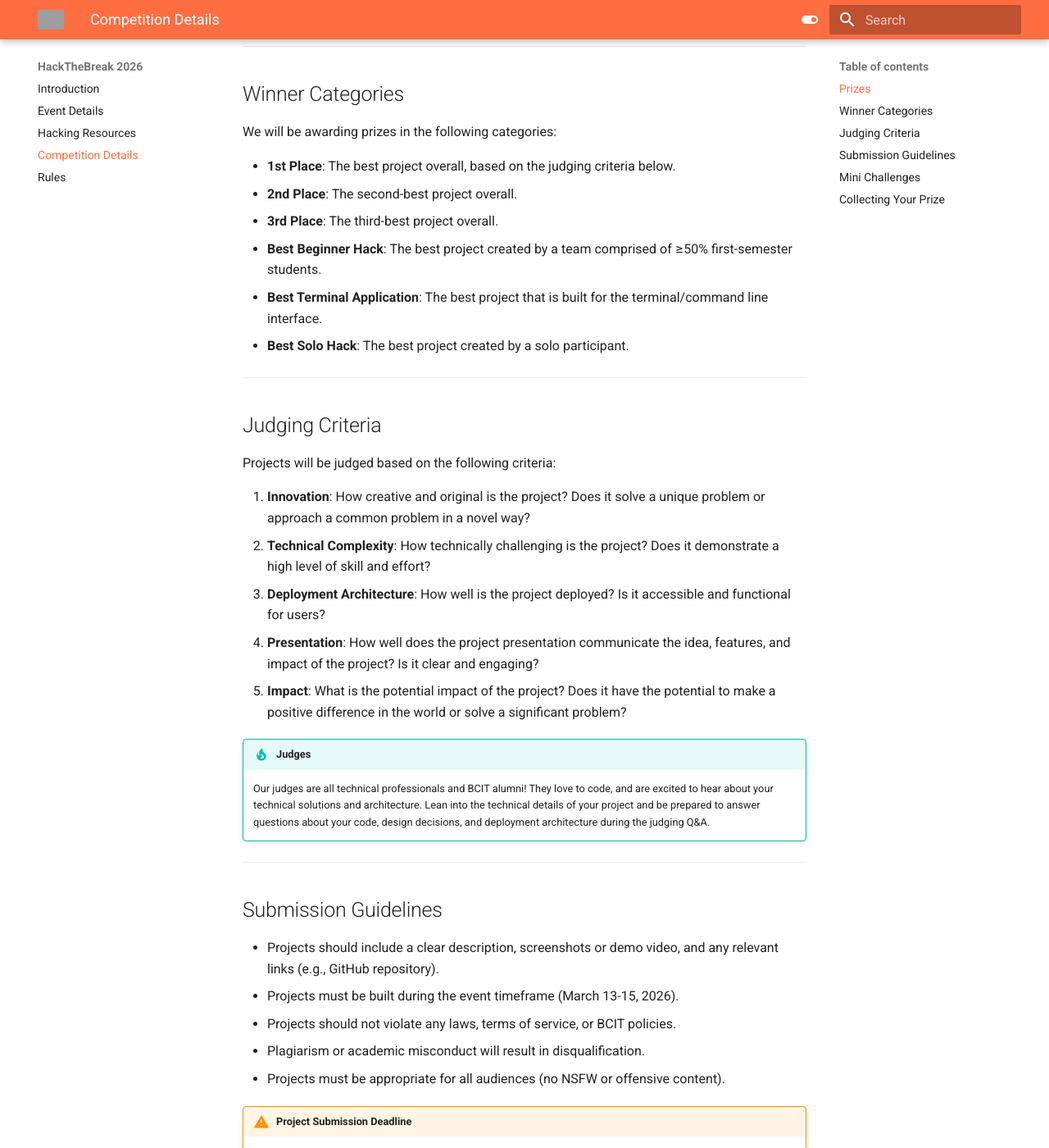
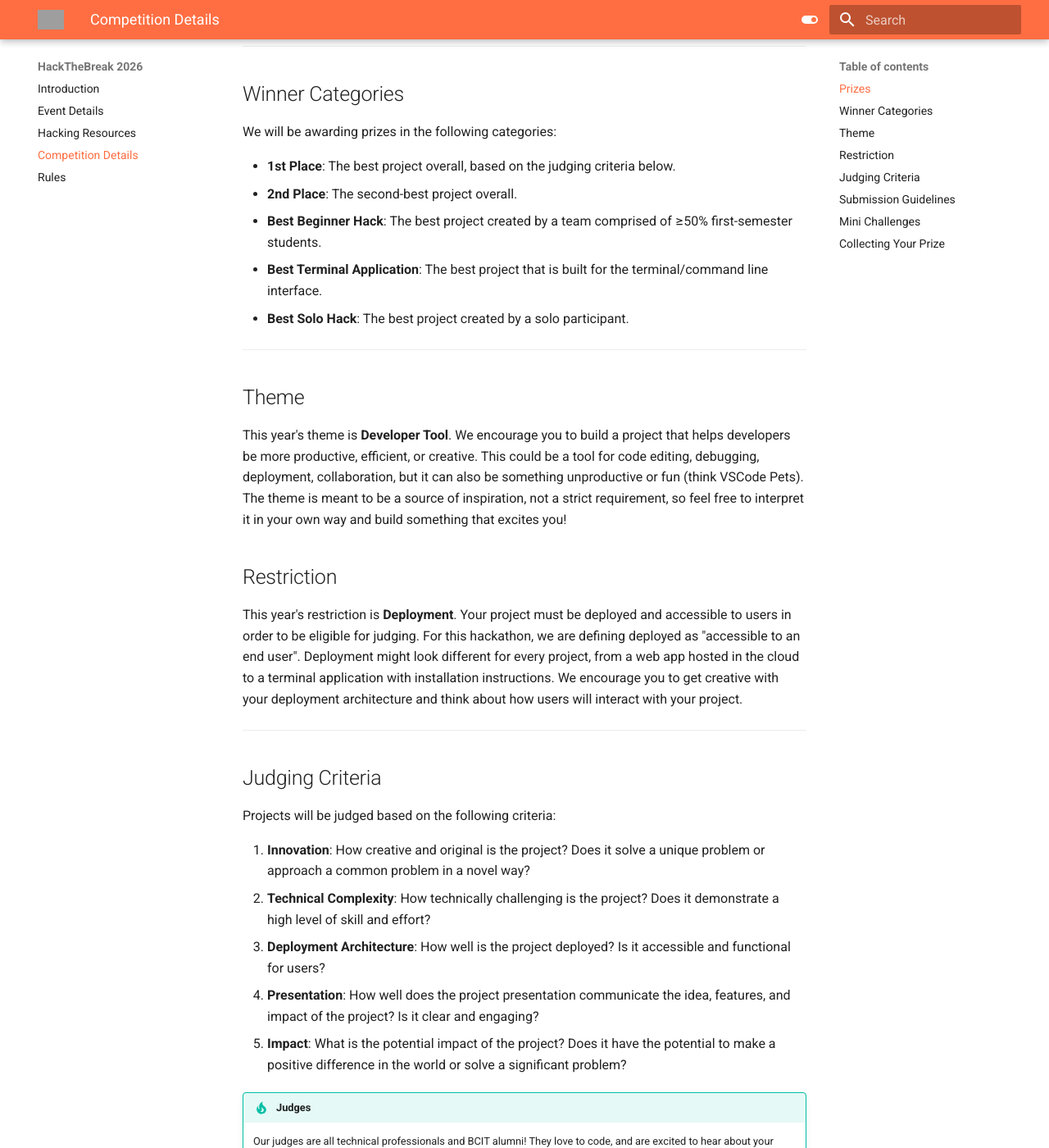
Before and after one commit to armanchinai/hackthebreak2026, an MkDocs documentation site: the page built from docs/competition-details.md, in a window 1280 px wide and 1400 px high, scrolled down 1454 px. Shown: the whole window at 82% size. Built offline with MkDocs 1.6.1 and Material for MkDocs 9.7.7, drawn with Linux system fonts in a browser that asks for light colours; grey boxes are pictures that could not be loaded.

Commit message:
Update competition-details.md

```diff
--- a/docs/competition-details.md
+++ b/docs/competition-details.md
@@ -21,10 +21,19 @@
 
 - **1st Place**: The best project overall, based on the judging criteria below.
 - **2nd Place**: The second-best project overall.
-- **3rd Place**: The third-best project overall.
 - **Best Beginner Hack**: The best project created by a team comprised of &ge;50% first-semester students.
 - **Best Terminal Application**: The best project that is built for the terminal/command line interface.
 - **Best Solo Hack**: The best project created by a solo participant.
+
+---
+
+## Theme
+
+This year's theme is **Developer Tool**. We encourage you to build a project that helps developers be more productive, efficient, or creative. This could be a tool for code editing, debugging, deployment, collaboration, but it can also be something unproductive or fun (think VSCode Pets). The theme is meant to be a source of inspiration, not a strict requirement, so feel free to interpret it in your own way and build something that excites you!
+
+## Restriction
+
+This year's restriction is **Deployment**. Your project must be deployed and accessible to users in order to be eligible for judging. For this hackathon, we are defining deployed as "accessible to an end user". Deployment might look different for every project, from a web app hosted in the cloud to a terminal application with installation instructions. We encourage you to get creative with your deployment architecture and think about how users will interact with your project.
 
 ---
 
```
